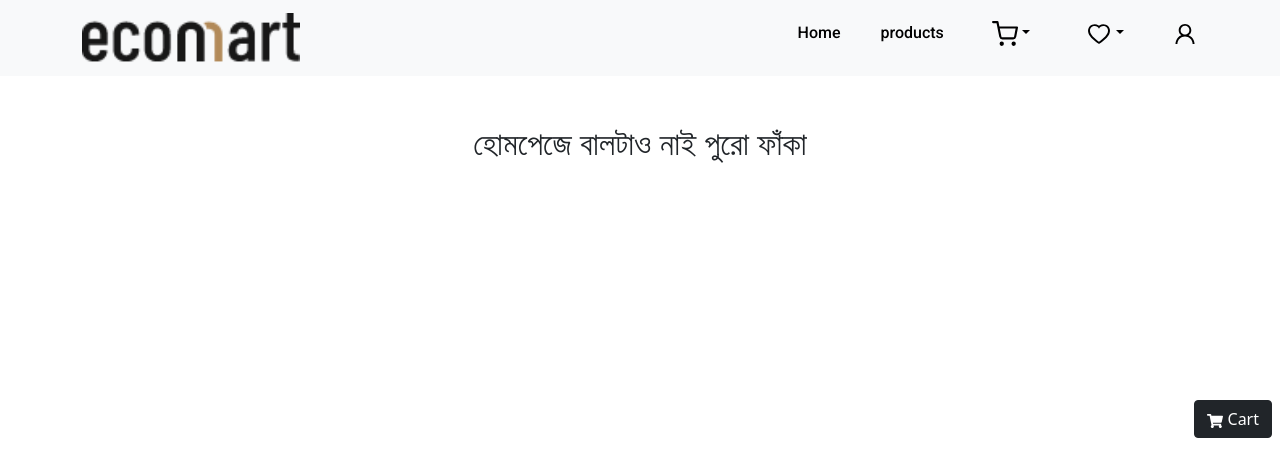
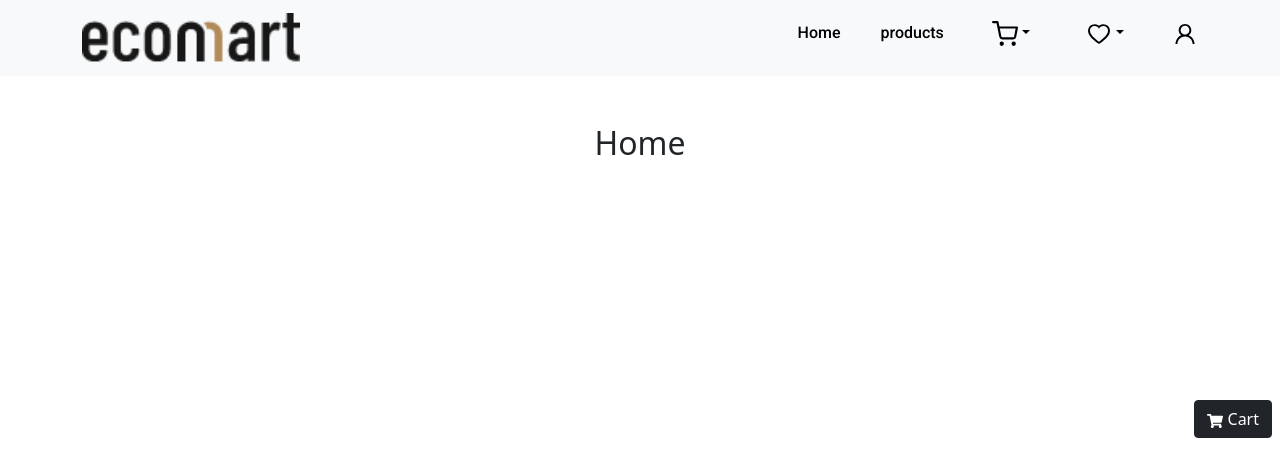
Before and after one commit to raihan-biswas-dev/Ecommerce-Team-Project-01, a React (Create React App) app in the folder frontend/: page / in a window 1280 px wide. Shown: the top 476 px of the page. Built offline with nearby package versions, Linux system fonts and the light colour scheme.

Commit message:
some code added

```diff
--- a/frontend/src/components/Home.js
+++ b/frontend/src/components/Home.js
@@ -8,7 +8,7 @@ export default function Home() {
         <title>Home</title>
       </Helmet>
       <div className='mt-5 text-center'>
-      <h2>হোমপেজে বালটাও নাই পুরো ফাঁকা</h2>
+      <h2>Home</h2>
       </div>
     </>
   )
--- a/frontend/src/components/Products.js
+++ b/frontend/src/components/Products.js
@@ -115,7 +115,7 @@ function Products() {
 
                                         <Card.Title className='productPrice'>${item.price}</Card.Title>
                                         <Rating rating={item.rating} numberOfRating={item.numberOfRating} />
-                                        {console.log(product.numberOfRating)}
+
                                         <Card.Text>
                                             {item.carddescription}
                                         </Card.Text>
```
